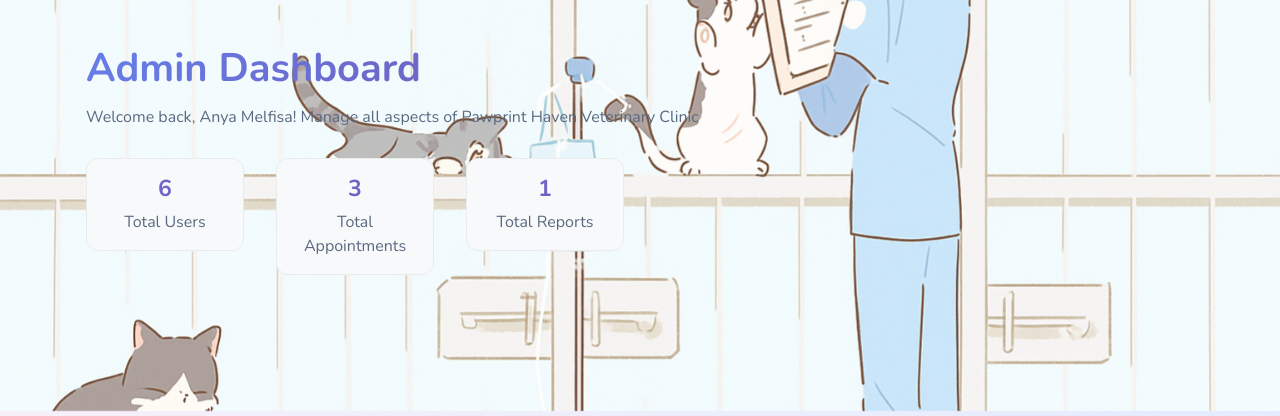
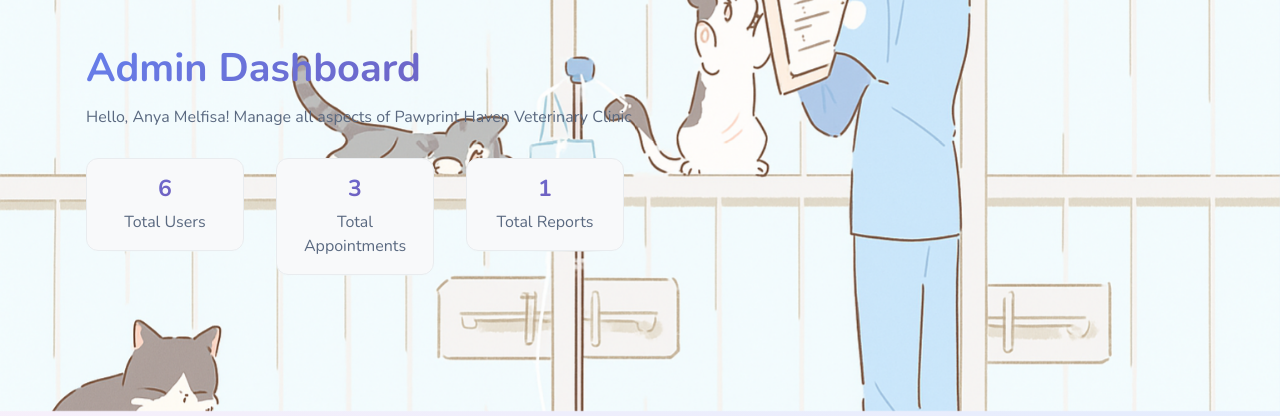
Before and after one commit to Songyingxiu/vet-clinic, a PHP site: page /admin.php in a window 1280 px wide. Shown: the part 171-587 px from the top of the page. Run offline with PHP 8.4, Linux system fonts and the light colour scheme; a user stored in the database is signed in; data comes from the database, SQL or seed files in the repository.

Commit message:
change from welcome back to hello

```diff
--- a/admin.php
+++ b/admin.php
@@ -457,7 +457,7 @@ try {
                 <div class="row align-items-center">
                     <div class="col-md-8">
                         <h1 class="fw-bold display-4 text-gradient mb-3">Admin Dashboard</h1>
-                        <p class="text-600 mb-4">Welcome back, <?php echo htmlspecialchars($admin_name); ?>! Manage all aspects of Pawprint Haven Veterinary Clinic</p>
+                        <p class="text-600 mb-4">Hello, <?php echo htmlspecialchars($admin_name); ?>! Manage all aspects of Pawprint Haven Veterinary Clinic</p>
 
                         <!-- Quick Stats -->
                         <div class="row">
```
